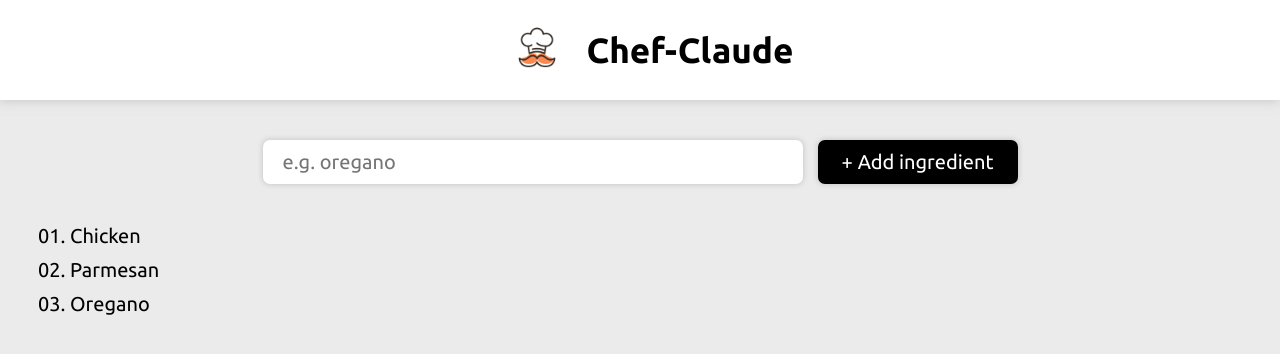
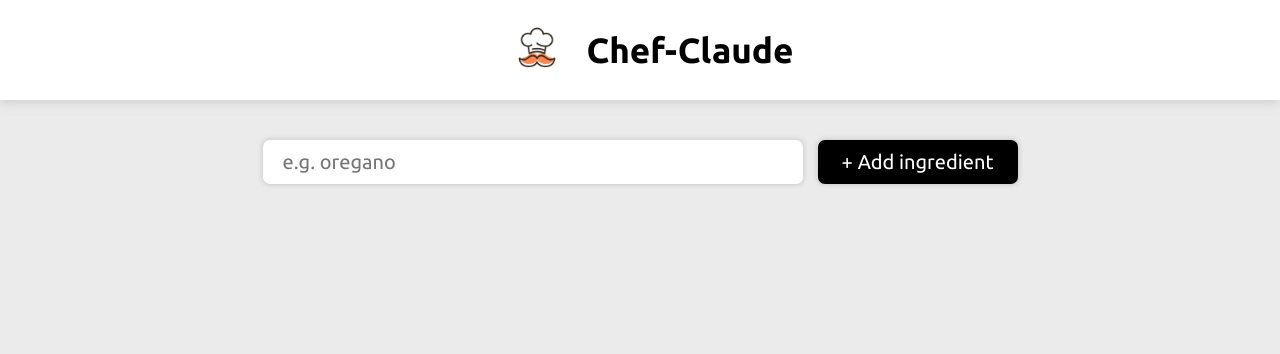
Before and after one commit to ActionJags95/odin_testing, a React (Vite) app in the folder Projects/chef-claude/: page / in a window 1280 px wide. Shown: the top 354 px of the page. Built offline with nearby package versions, Linux system fonts and the light colour scheme.

Commit message:
Added list based on the form response

```diff
--- a/Projects/chef-claude/src/components/main.jsx
+++ b/Projects/chef-claude/src/components/main.jsx
@@ -1,26 +1,32 @@
+import { useState } from "react";
 import "./main.css";
 
 function Main() {
-  let items = ["Chicken", "Parmesan", "Oregano"];
+  let [items, setList] = useState([]);
 
-  let itemList = items.map((item, index) => {
-    return <li id={index}>{item}</li>
-  });
+  function addToLIst(event) {
+    event.preventDefault(); // Preventing reload on submit
 
-  function printList(event) {
-    event.preventDefault();
+    // Getting the value from the input element
+    const listInput = document.querySelector("#list-item");
+    const item = listInput.value;
+    listInput.value = "";
+    // Validity checking
+    if(item == "") {
+      alert("Enter a valid item name");
+      return;
+    }
 
-    const formData = new FormData(event.currentTarget);
-    const ingredient = formData.get("ingredient");
-    // console.log(ingredient);
-    items.push(ingredient);
-    console.log(itemList);
+    // Updating the state element (itemList)
+    setList((prevItems) => {
+      return [...prevItems, item];
+    });
   }
 
   return (
     <>
       <main>
-        <form className="add-ingredient-form" onSubmit={printList}>
+        <form className="add-ingredient-form" onSubmit={addToLIst}>
           <input
             id="list-item"
             type="text"
@@ -33,7 +39,10 @@ function Main() {
           </button>
         </form>
         <ul>
-          {itemList}
+          {/* Rendering the items array to a HTML list */}
+          {items.map((item, index) => {
+            return <li key={index}>{item}</li>;
+          })}
         </ul>
       </main>
     </>
```
